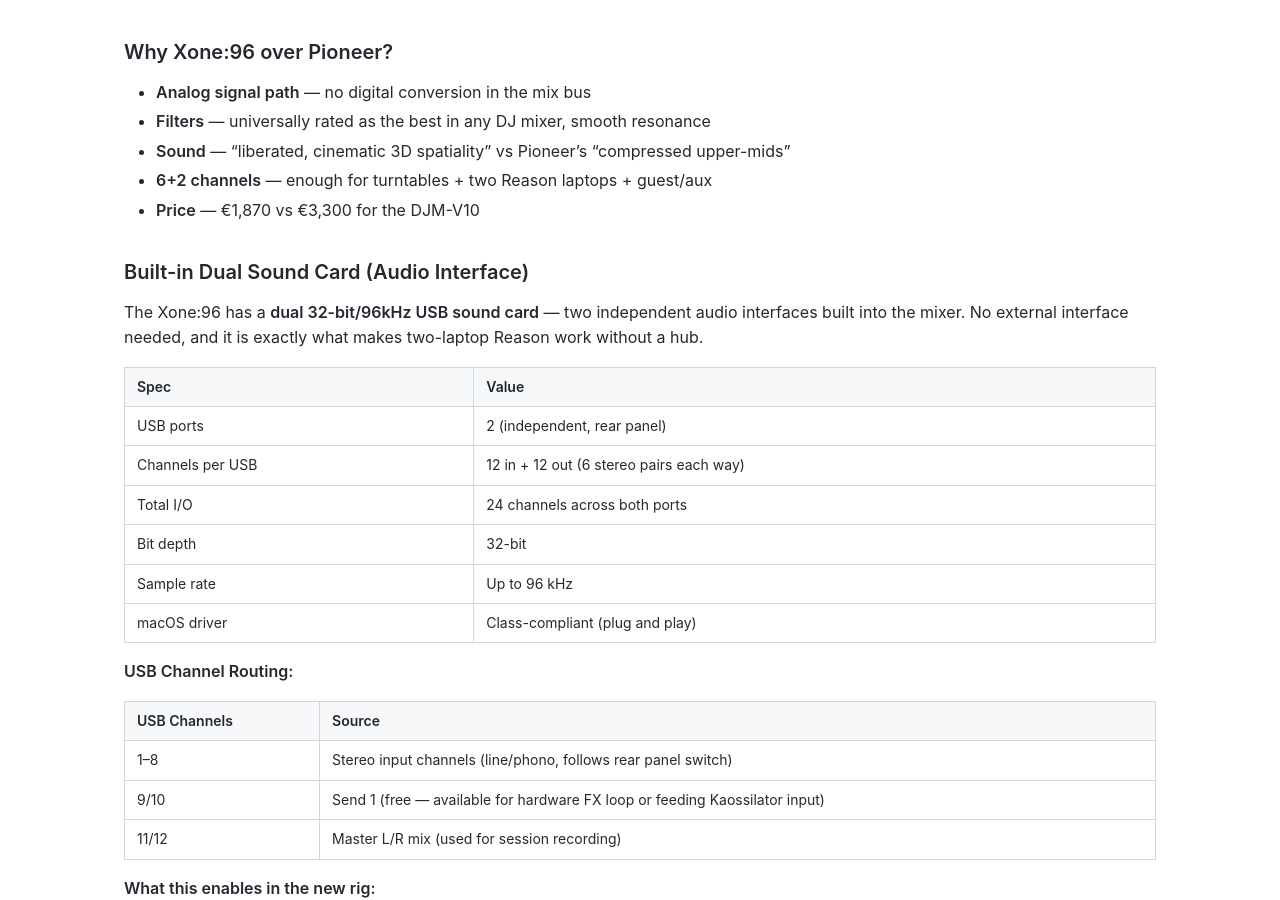
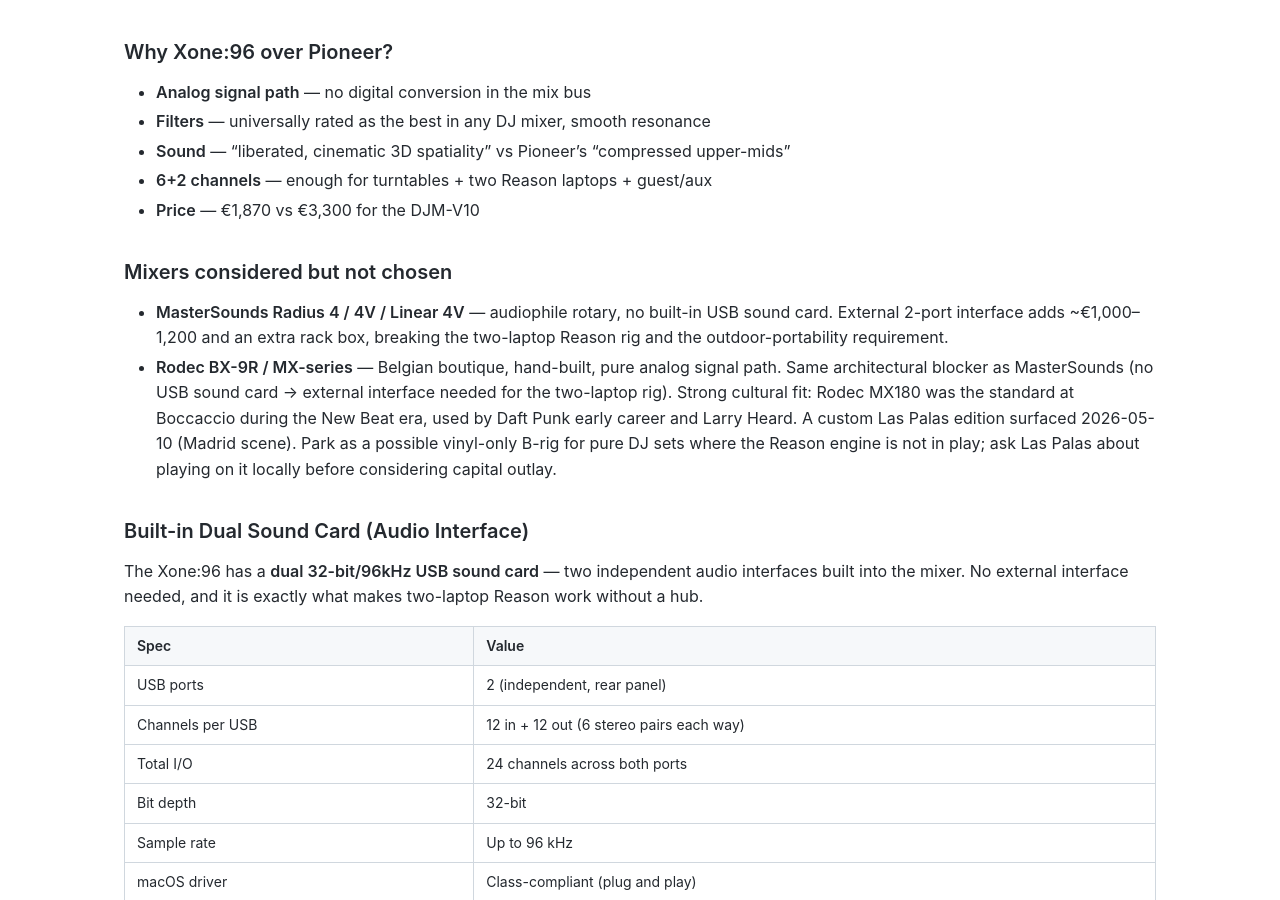
Before and after one commit to chaosisnotrandomitisrhythmic/paradise_garage, a Jekyll site: the page built from equipment.md, in a window 1280 px wide and 900 px high, scrolled down 2455 px. Built offline with Jekyll 4.4.1, drawn with Linux system fonts in a browser that asks for light colours.

Commit message:
docs(equipment): note Rodec + MasterSounds as alternatives considered
Records why MasterSounds (locked May 5) and the Rodec
(surfaced May 10 from Las Palas Instagram) were not chosen
as the primary mixer: both lack the built-in USB sound card
that makes the two-laptop Reason rig work without an external
interface and extra rack box. Rodec parked as a possible
vinyl-only B-rig given its New Beat / Belgian boutique heritage.

```diff
--- a/equipment.md
+++ b/equipment.md
@@ -77,6 +77,11 @@
 - **Sound** — "liberated, cinematic 3D spatiality" vs Pioneer's "compressed upper-mids"
 - **6+2 channels** — enough for turntables + two Reason laptops + guest/aux
 - **Price** — €1,870 vs €3,300 for the DJM-V10
+
+### Mixers considered but not chosen
+
+- **MasterSounds Radius 4 / 4V / Linear 4V** — audiophile rotary, no built-in USB sound card. External 2-port interface adds ~€1,000–1,200 and an extra rack box, breaking the two-laptop Reason rig and the outdoor-portability requirement.
+- **Rodec BX-9R / MX-series** — Belgian boutique, hand-built, pure analog signal path. Same architectural blocker as MasterSounds (no USB sound card → external interface needed for the two-laptop rig). Strong cultural fit: Rodec MX180 was the standard at Boccaccio during the New Beat era, used by Daft Punk early career and Larry Heard. A custom Las Palas edition surfaced 2026-05-10 (Madrid scene). Park as a possible vinyl-only B-rig for pure DJ sets where the Reason engine is not in play; ask Las Palas about playing on it locally before considering capital outlay.
 
 ### Built-in Dual Sound Card (Audio Interface)
 
```
